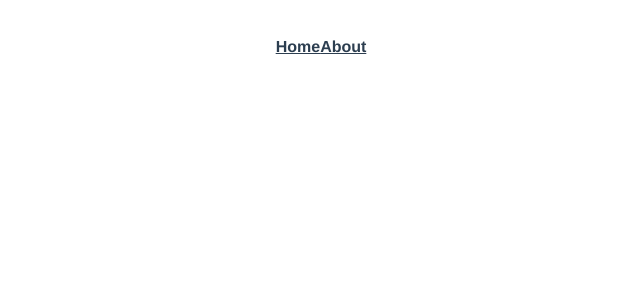
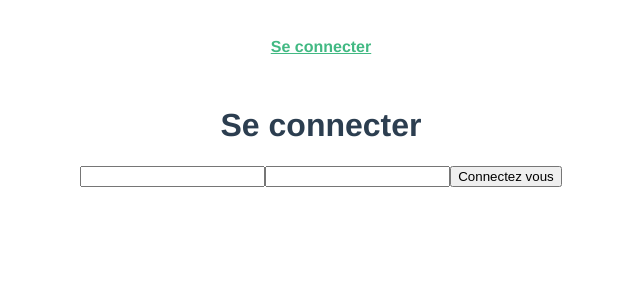
Before and after one commit to StephDM06/reseau-social, a Vue app: page /login in a window 1280 px wide. Before the commit this address had no page. Shown: the top 300 px of the page, without its empty margins (319-959 px from the left). Built offline with nearby package versions, Linux system fonts and the light colour scheme.

Commit message:
Bouton MailMotDePass OK

```diff
--- a/src/App.vue
+++ b/src/App.vue
@@ -1,7 +1,7 @@
 <template>
   <nav>
-    <router-link to="/">Home</router-link>
-    <router-link to="/about">About</router-link>
+
+    <router-link to="/login">Se connecter</router-link>
   </nav>
   <router-view />
 </template>
--- a/src/components/HelloWorld.vue
+++ /dev/null
@@ -1,58 +0,0 @@
-<template>
-  <div class="hello">
-    <h1>{{ msg }}</h1>
-    <p>
-      For a guide and recipes on how to configure / customize this project,<br>
-      check out the
-      <a href="https://cli.vuejs.org" target="_blank" rel="noopener">vue-cli documentation</a>.
-    </p>
-    <h3>Installed CLI Plugins</h3>
-    <ul>
-      <li><a href="https://github.com/vuejs/vue-cli/tree/dev/packages/%40vue/cli-plugin-babel" target="_blank" rel="noopener">babel</a></li>
-      <li><a href="https://github.com/vuejs/vue-cli/tree/dev/packages/%40vue/cli-plugin-router" target="_blank" rel="noopener">router</a></li>
-    </ul>
-    <h3>Essential Links</h3>
-    <ul>
-      <li><a href="https://vuejs.org" target="_blank" rel="noopener">Core Docs</a></li>
-      <li><a href="https://forum.vuejs.org" target="_blank" rel="noopener">Forum</a></li>
-      <li><a href="https://chat.vuejs.org" target="_blank" rel="noopener">Community Chat</a></li>
-      <li><a href="https://twitter.com/vuejs" target="_blank" rel="noopener">Twitter</a></li>
-      <li><a href="https://news.vuejs.org" target="_blank" rel="noopener">News</a></li>
-    </ul>
-    <h3>Ecosystem</h3>
-    <ul>
-      <li><a href="https://router.vuejs.org" target="_blank" rel="noopener">vue-router</a></li>
-      <li><a href="https://vuex.vuejs.org" target="_blank" rel="noopener">vuex</a></li>
-      <li><a href="https://github.com/vuejs/vue-devtools#vue-devtools" target="_blank" rel="noopener">vue-devtools</a></li>
-      <li><a href="https://vue-loader.vuejs.org" target="_blank" rel="noopener">vue-loader</a></li>
-      <li><a href="https://github.com/vuejs/awesome-vue" target="_blank" rel="noopener">awesome-vue</a></li>
-    </ul>
-  </div>
-</template>
-
-<script>
-export default {
-  name: 'HelloWorld',
-  props: {
-    msg: String
-  }
-}
-</script>
-
-<!-- Add "scoped" attribute to limit CSS to this component only -->
-<style scoped lang="scss">
-h3 {
-  margin: 40px 0 0;
-}
-ul {
-  list-style-type: none;
-  padding: 0;
-}
-li {
-  display: inline-block;
-  margin: 0 10px;
-}
-a {
-  color: #42b983;
-}
-</style>
--- /dev/null
+++ b/src/components/LoginForm.vue
@@ -0,0 +1,41 @@
+<template>
+    <form @submit.prevent="submit()">
+        <input type="email" v-model="email">
+        <input type="password" v-model="password">
+        <button type="submit">Connectez vous</button>
+    </form>
+</template>
+
+
+<script>
+const LoginForm = {
+    data () {
+
+    return {
+      email: "",
+      password: "",
+
+    };
+  },
+
+
+  methods: {
+    submit() {
+
+
+      }
+    },
+  }
+
+
+
+export default LoginForm;
+
+</script>
+
+
+
+
+<style>
+
+</style>
--- a/src/router/index.js
+++ b/src/router/index.js
@@ -1,25 +1,17 @@
-import { createRouter, createWebHistory } from 'vue-router'
-import HomeView from '../views/HomeView.vue'
+import { createRouter, createWebHistory } from "vue-router";
+import Authentication from "@/views/Authentication.vue";
 
 const routes = [
   {
-    path: '/',
-    name: 'home',
-    component: HomeView
+    path: "/login",
+    name: "login",
+    component: Authentication,
   },
-  {
-    path: '/about',
-    name: 'about',
-    // route level code-splitting
-    // this generates a separate chunk (about.[hash].js) for this route
-    // which is lazy-loaded when the route is visited.
-    component: () => import(/* webpackChunkName: "about" */ '../views/AboutView.vue')
-  }
-]
+];
 
 const router = createRouter({
   history: createWebHistory(process.env.BASE_URL),
-  routes
-})
+  routes,
+});
 
-export default router
+export default router;
--- /dev/null
+++ b/src/views/Authentication.vue
@@ -0,0 +1,35 @@
+<template>
+  <div>
+    <h1>Se connecter</h1>
+    <LoginForm @submit="login" />
+  </div>
+</template>
+
+<script>
+import LoginForm from "@/components/LoginForm.vue";
+
+const Authentication = {
+  data() {
+    return {
+      user: {},
+    };
+  },
+
+
+
+  methods: {
+  async login() {
+      this.users = { email, password };
+      await fetch ("https://snapi-coyote.osc-fr1.scalingo.io/")
+    },
+  },
+
+
+  components: {
+    LoginForm,
+  },
+};
+
+/* PARTIE AUTHENTIFICATION VALIDE */
+export default Authentication;
+</script>
--- a/src/views/HomeView.vue
+++ /dev/null
@@ -1,18 +0,0 @@
-<template>
-  <div class="home">
-    <img alt="Vue logo" src="../assets/logo.png">
-    <HelloWorld msg="Welcome to Your Vue.js App"/>
-  </div>
-</template>
-
-<script>
-// @ is an alias to /src
-import HelloWorld from '@/components/HelloWorld.vue'
-
-export default {
-  name: 'HomeView',
-  components: {
-    HelloWorld
-  }
-}
-</script>
```
Also changed, not shown: src/main.js (+4 -4 lines), src/assets/logo.png (deleted), 1 other file (tests, documents, lock files or other folders).
